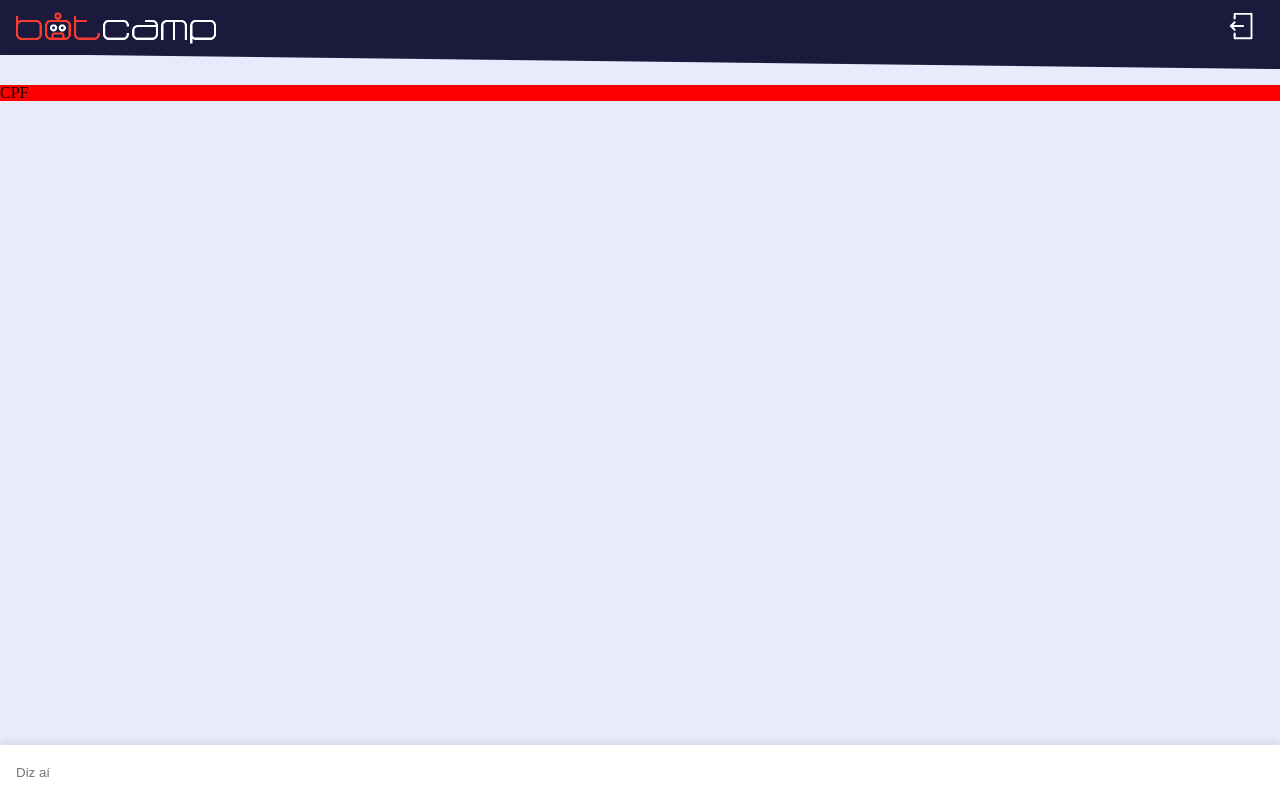
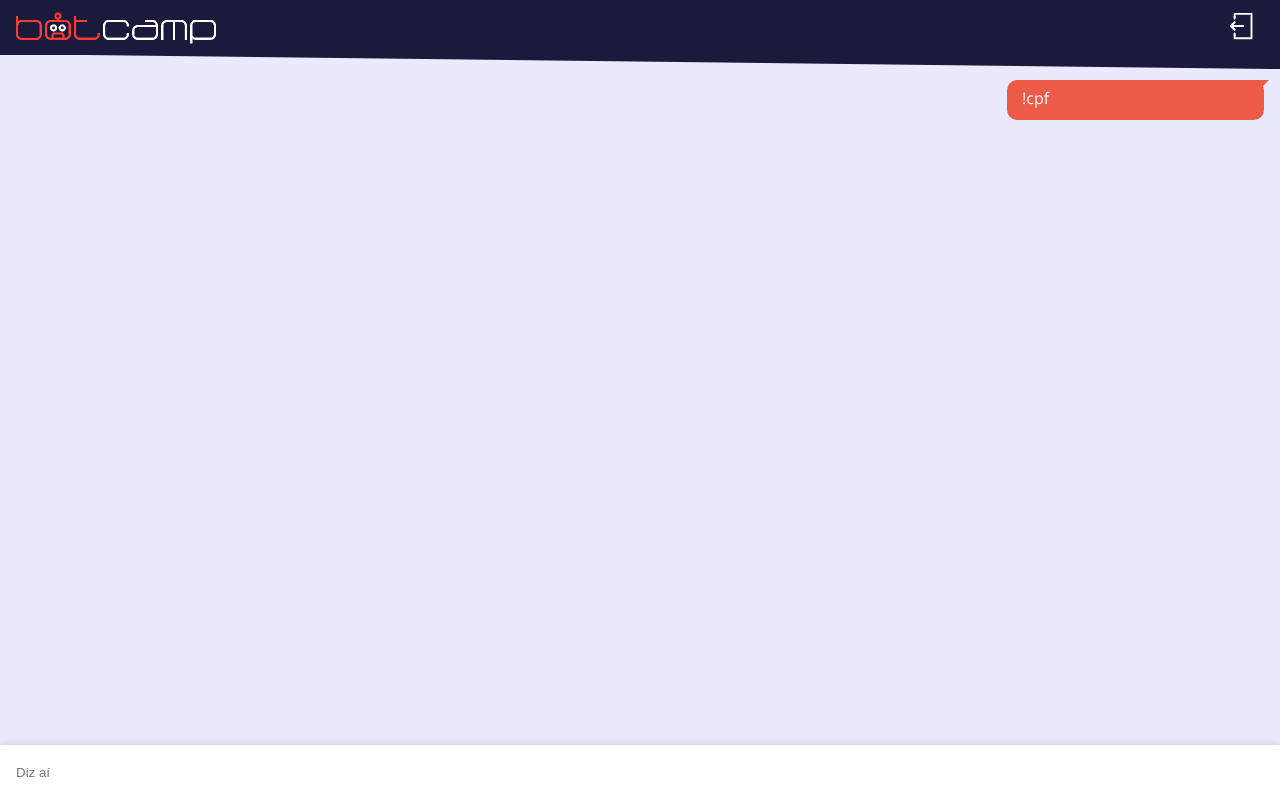
Before and after one commit to laisfrigerio/bot-camp, a React (Create React App) app: page /chat in a window 1280 px wide. Built offline with nearby package versions, Linux system fonts and the light colour scheme.

Commit message:
Aula05 - Finalizando desafios da aula 05
Signed-off-by: Lais Frigério <laisfrigerio@hotmail.com>

```diff
--- a/src/components/ChatContentWrapper/index.js
+++ b/src/components/ChatContentWrapper/index.js
@@ -3,9 +3,11 @@ import styled from "styled-components";
 const ChatContentWrapper = styled.article`
     display: flex;
     flex-direction: column;
+    align-items: flex-end;
     width: 100vw;
-    height: calc(100vh - 100px);
-    margin-top: 30px;
+    height: calc(100vh - 150px);
+    margin-top: 25px;
+    overflow: auto;
 `;
 
 export default ChatContentWrapper;
--- a/src/components/ChatMessageUser/index.js
+++ b/src/components/ChatMessageUser/index.js
@@ -1,8 +1,30 @@
 import styled from "styled-components";
 
-const ChatMessageUser = styled.p`
-    background-color: red;
-    right: 10px;
+const ChatMessageUser = styled.div`
+    box-sizing: border-box;
+    position: relative;
+    width: 257px;
+    height: 40px;
+    background-color: rgba(238, 62, 37, 0.83);
+    border-radius: 10px;
+    color: #fff;
+    font-size: 16px;
+    font-family: 'Open Sans', sans-serif;
+    margin-bottom: 20px;
+    margin-right: 16px;
+    padding-left: 15px;
+    padding-top: 10px;
+    padding-bottom: 10px;
+
+    ::after {
+        content: " ";
+        position: absolute;
+        top: 0;
+        right: -5px;
+        border-left: 20px solid transparent;
+        border-right: 20px solid transparent;
+        border-top: 20px solid #ed5a48;
+    }
 `;
 
 export default ChatMessageUser;
--- a/src/components/LoginWrapper/index.js
+++ b/src/components/LoginWrapper/index.js
@@ -10,7 +10,8 @@ const LoginWrapper = styled.main`
     width: 100vw;
     height: 100vh;
     background-image: url(${background});
-    background-repeat: no-repeat;
+    background-repeat: repeat;
+    background-position: center;
     padding-top: 120px;
     padding-bottom: 80px;
     background-color: #1a1a3c;
--- a/src/pages/Chat/index.js
+++ b/src/pages/Chat/index.js
@@ -22,10 +22,10 @@ const Chat = () => {
                 </Link>
             </ChatHeaderWrapper>
             <ChatContentWrapper>
-                <ChatMessageUser>CPF</ChatMessageUser>
+                <ChatMessageUser>!cpf</ChatMessageUser>
             </ChatContentWrapper>
             <ChatFooterWrapper>
-                <ChatInput name='message' id='message' placeholder='Diz aí' type='text' />
+                <ChatInput name='message' id='message-1' placeholder='Diz aí' type='text' />
                 {/*<ChatAttachmentIcon/>*/}
                 {/*<ChatMicrophoneIcon width='30px' height='30px'/>*/}
             </ChatFooterWrapper>
--- a/src/styles/reset.css
+++ b/src/styles/reset.css
@@ -1,3 +1,5 @@
+@import url('https://fonts.googleapis.com/css?family=Open+Sans');
+
 /* http://meyerweb.com/eric/tools/css/reset/
    v2.0 | 20110126
    License: none (public domain)
```
